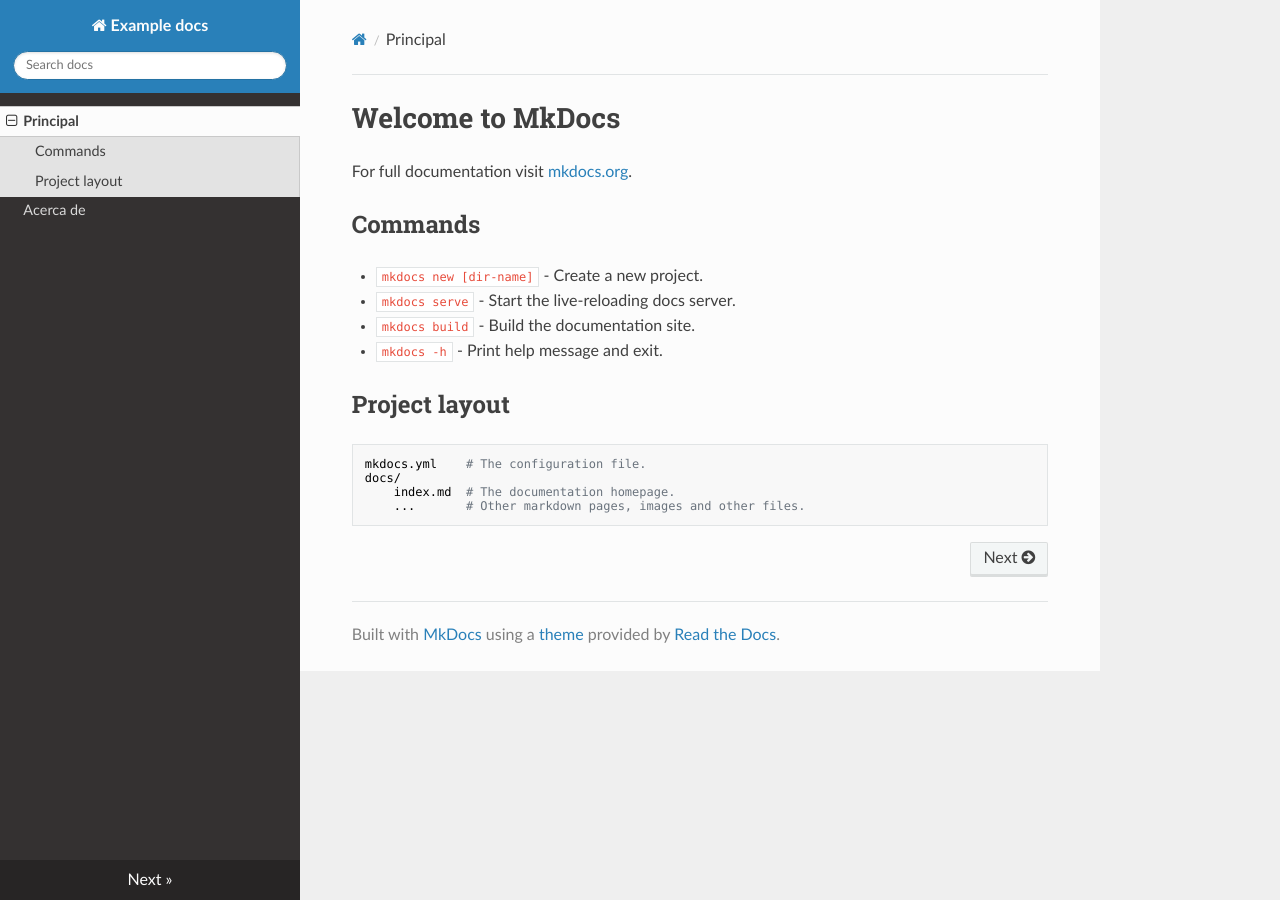
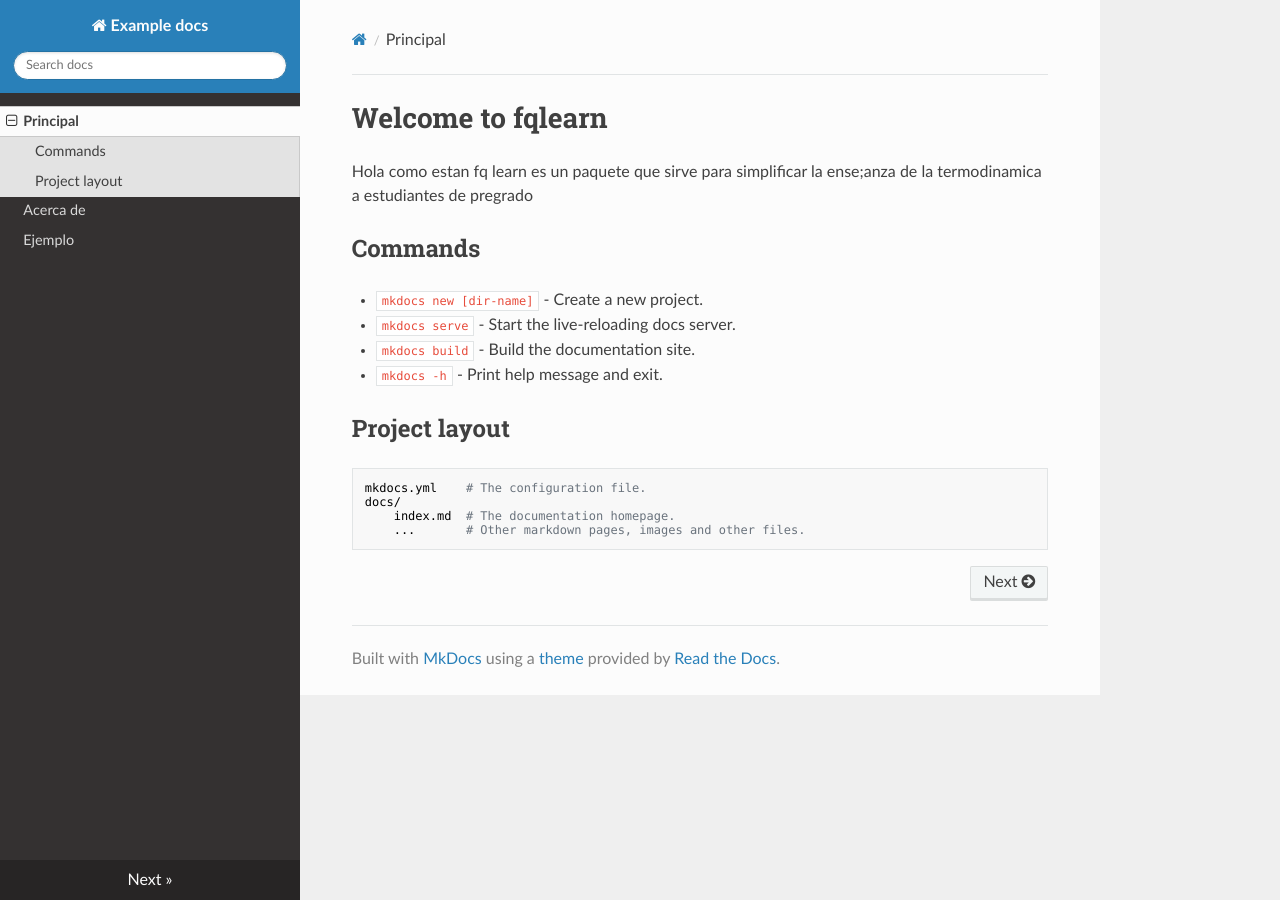
Before and after one commit to EverVino/mkdocs-test, an MkDocs documentation site: the page built from docs/index.md, in a window 1280 px wide. Built offline with MkDocs 1.6.1, drawn with Linux system fonts in a browser that asks for light colours; nearby versions of some CDN libraries.

Commit message:
second commit

```diff
--- a/docs/index.md
+++ b/docs/index.md
@@ -1,6 +1,6 @@
-# Welcome to MkDocs
+# Welcome to fqlearn
 
-For full documentation visit [mkdocs.org](https://www.mkdocs.org).
+Hola como estan fq learn es un paquete que sirve para simplificar la ense;anza de la termodinamica a estudiantes de pregrado
 
 ## Commands
 
--- a/mkdocs.yml
+++ b/mkdocs.yml
@@ -2,4 +2,5 @@
 nav:
   - Principal: index.md
   - Acerca de: about.md
+  - Ejemplo: mcthiele.md
 theme: readthedocs
```
Also changed, not shown: docs/mcthiele.md (added, +16 -0 lines), docs/img/header.png (added).
